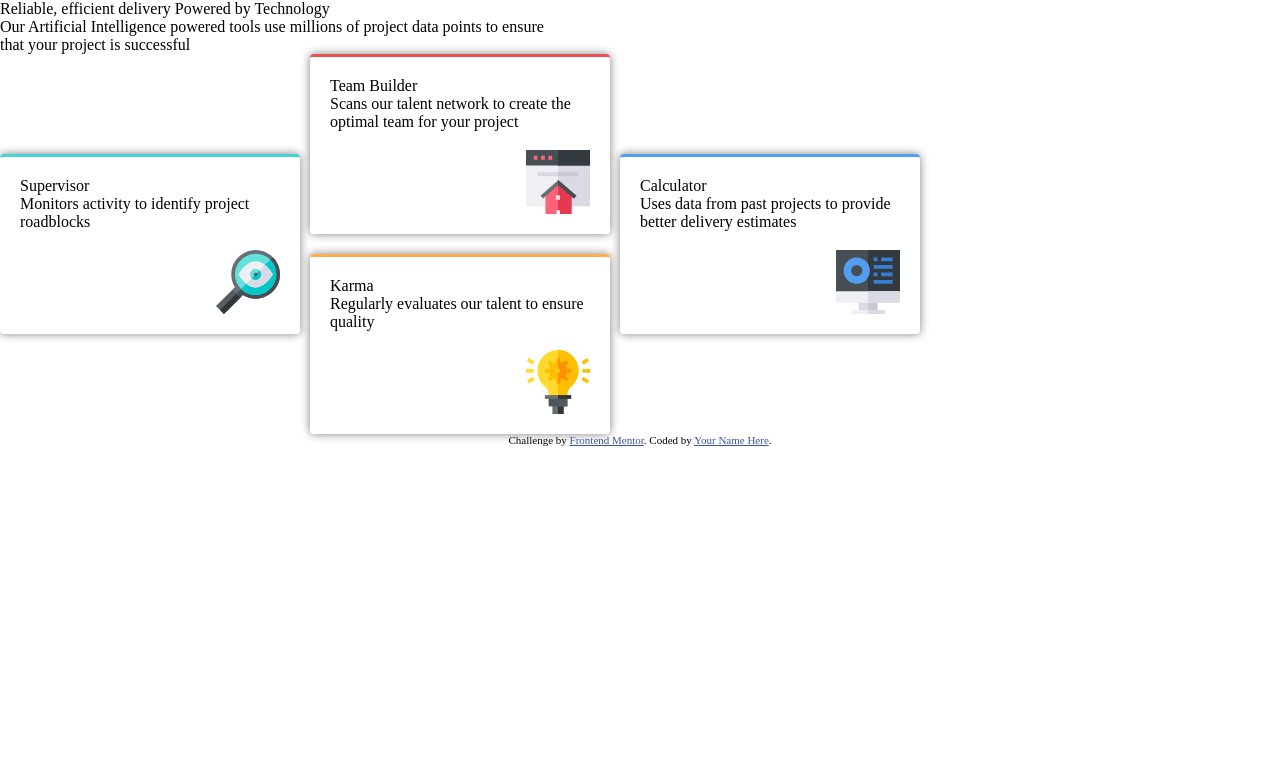
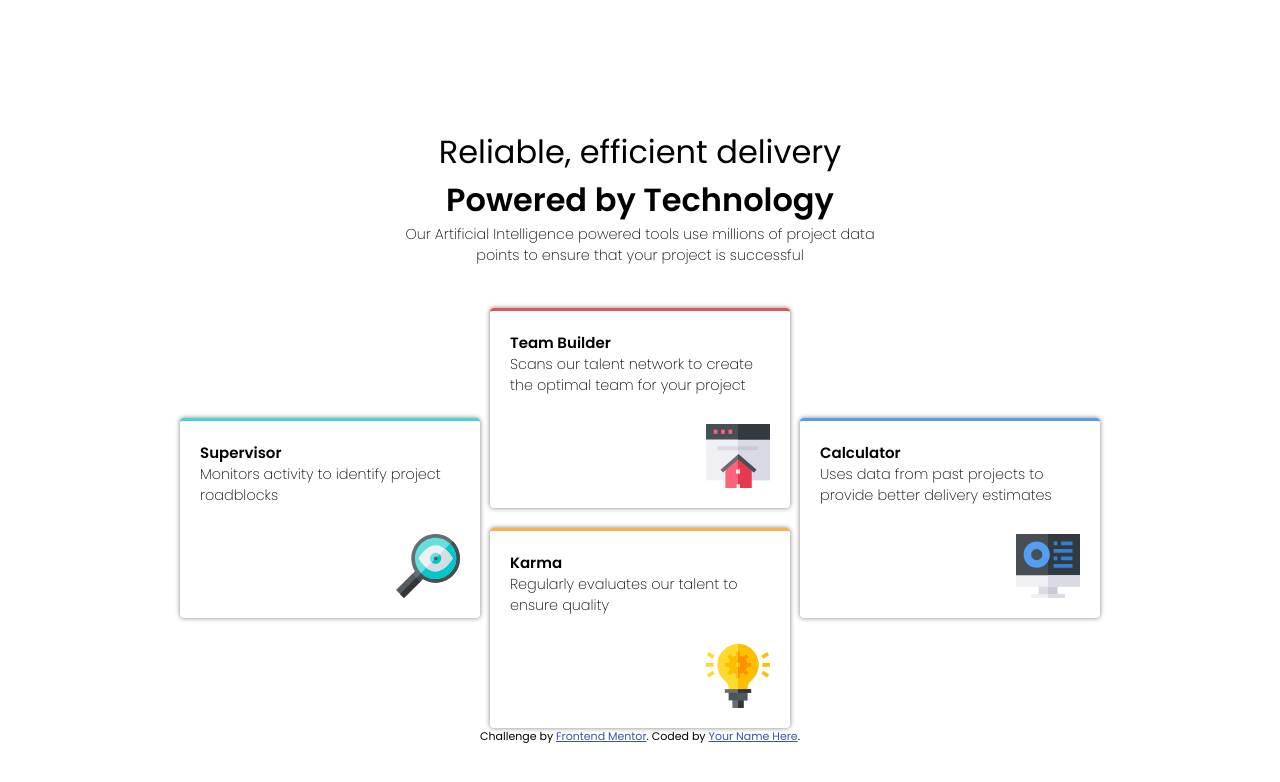
Before and after one commit to mipsmonsta/four-card-feature-section, a plain HTML site: page index.html in a window 1280 px wide. Drawn offline with Linux system fonts and the light colour scheme.

Commit message:
Done with desktop design

```diff
--- a/index.html
+++ b/index.html
@@ -18,9 +18,13 @@
     <link rel="stylesheet" href="style.css" />
   </head>
   <body>
-    <p class="main">Reliable, efficient delivery Powered by Technology</p>
-    <p class="tag">Our Artificial Intelligence powered tools use millions of project data points to ensure</p>
-    that your project is successful
+    <main>
+      <div class="text">
+        <p class="main">Reliable, efficient delivery</p>
+        <p class="tag1">Powered by Technology</p>
+        <p class="tag2">Our Artificial Intelligence powered tools use millions of project data points to ensure
+        that your project is successful</p>
+      </div>
       <div class="cards">
         <div class="card top--cyan">
           <p class="role">Supervisor</p>
@@ -47,6 +51,7 @@
           <img src="./images/icon-calculator.svg" alt="Calculator" />
         </div>
       </div>
+    </main>
 
     <footer>
       <p class="attribution">
--- a/style.css
+++ b/style.css
@@ -1,9 +1,14 @@
+@import url('https://fonts.googleapis.com/css2?family=Poppins:wght@200;400;600&display=swap');
+
 :root {
 
 --red: hsl(0, 78%, 62%);
 --cyan:hsl( 180, 62%, 55%);
 --orange: hsl(34, 97%, 64%);
 --blue: hsl(212, 86%, 64%);
+
+--ff-family: 'Poppins', sans-serif;
+
 }
 
 * {
@@ -12,12 +17,46 @@
     box-sizing: border-box;
 }
 
+body {
+    font-family: var(--ff-family);
+    font-size: 15px;
+}
+
+main {
+    display: flex;
+    flex-direction: column;
+    justify-content: center;
+    align-items: center;
+}
+
+.text {
+    width: 480px;
+    height: 180px;
+    text-align: center;
+    margin-top: 10%;
+}
+
+p.main {
+    font-weight: 400;
+    font-size: 2rem;
+
+}
+
+p.tag1 {
+    font-weight: 600;
+    font-size: 2rem;
+}
+
+p.tag2 {
+    font-weight: 200;
+    font-size: 0.9rem;
+}
 
 .cards {
     width: auto;
-    height: 380px;
+    height: 420px; /*2 x card height + 20 px */
     display: grid;
-    grid-template-rows: 10px 90px 80px 10px 10px 80px 100px;
+    grid-template-rows: 10px 100px 90px 10px 10px 100px 100px;
     grid-template-columns: 300px 300px 300px;
     column-gap: 10px;
 
@@ -25,11 +64,11 @@
 
 .card {
     width: 300px;
-    height: 180px;
+    height: 200px;
     position: relative;
     padding: 20px;
     border-radius: 4px;
-    box-shadow: 0 0 10px grey;
+    box-shadow: 0 0 5px grey;
 }
 
 
@@ -67,6 +106,14 @@
     grid-row: 3 / 7;
 }
 
+.role {
+    font-weight: 600;
+}
+
+.desc {
+    font-weight: 200;
+    font-size: 0.9rem;
+}
 
 .attribution {
   font-size: 11px;
```
Lines whose indentation alone changed are shown as unchanged.
